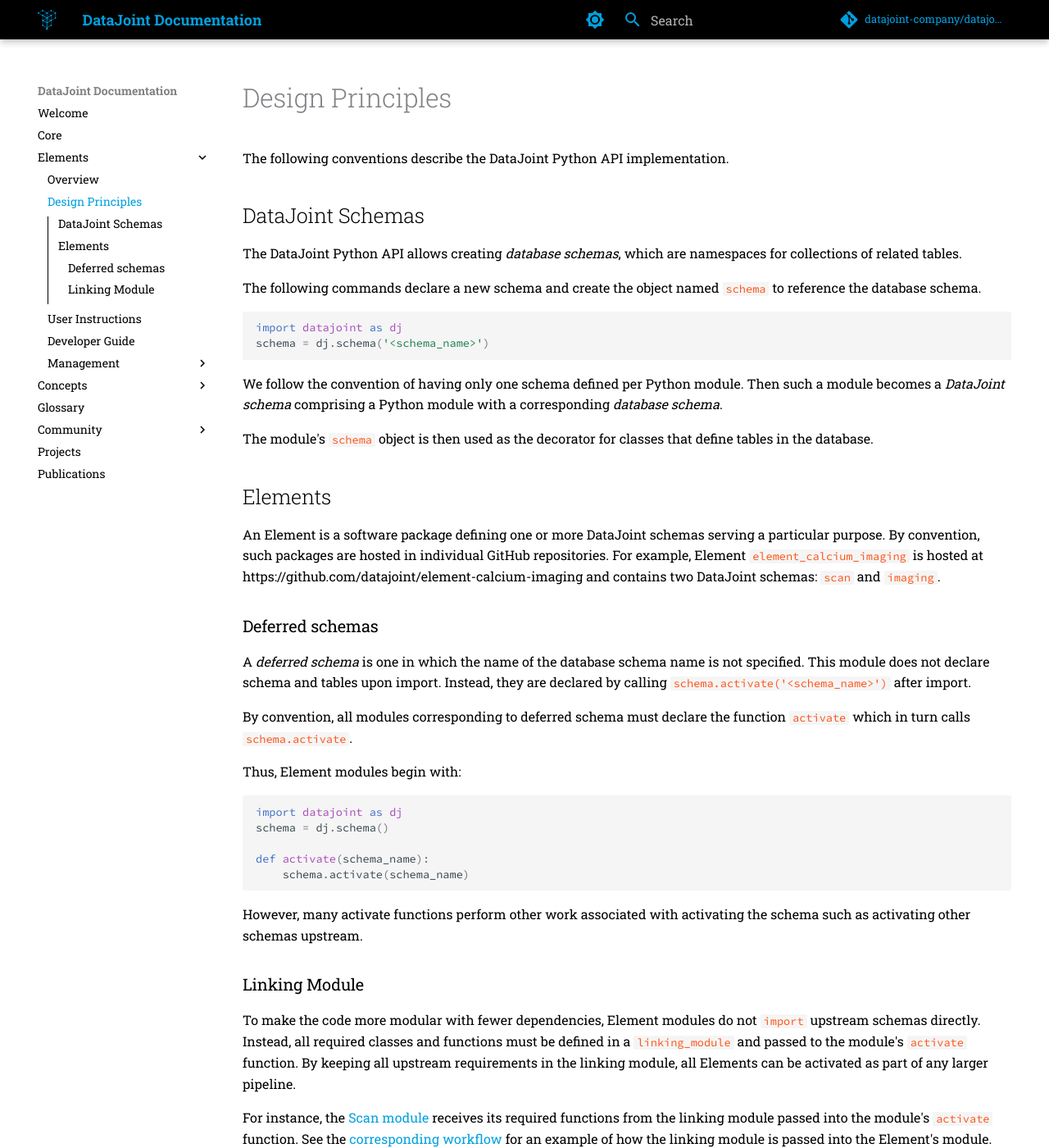
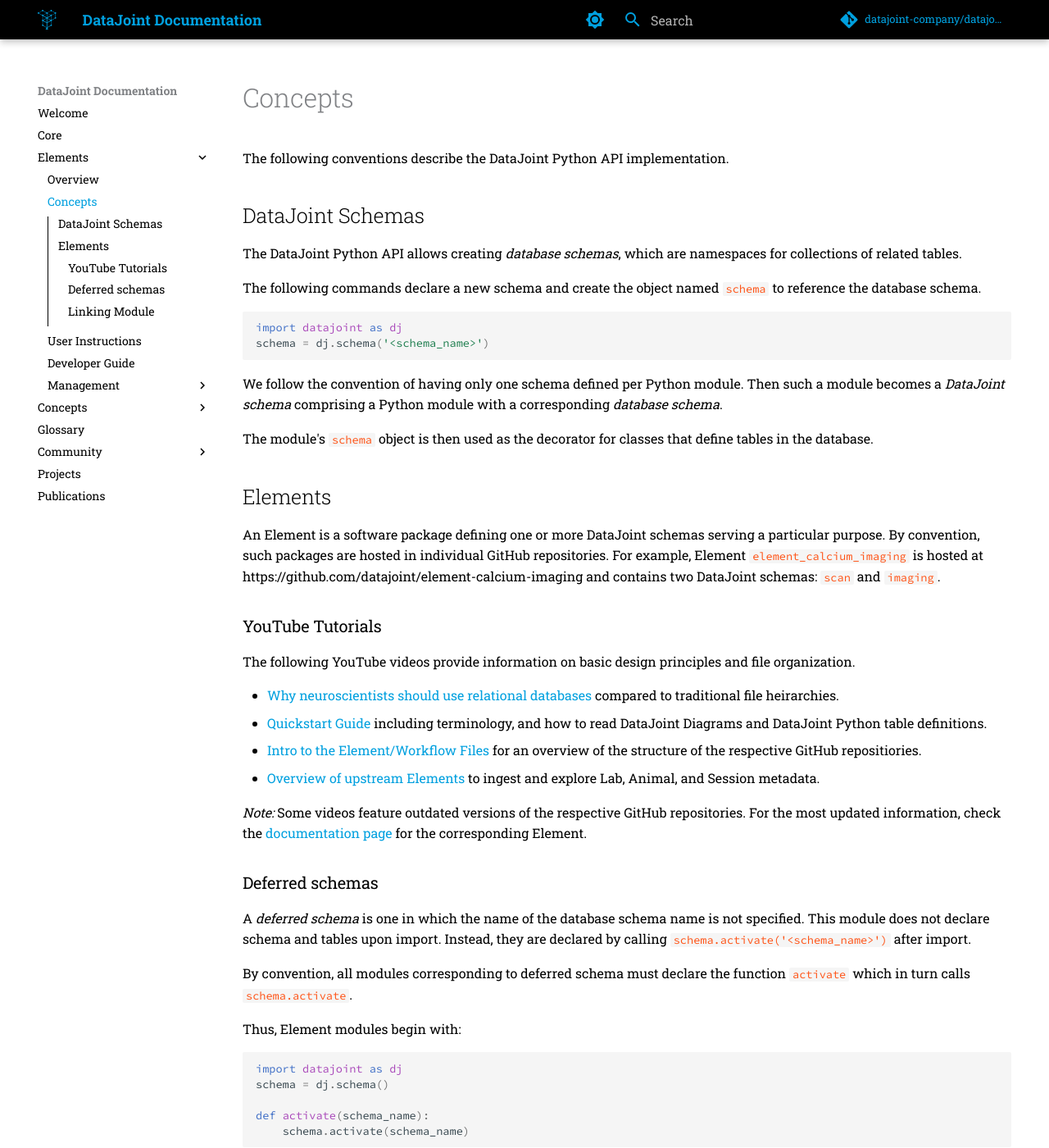
Before and after one commit to datajoint/datajoint-docs, an MkDocs documentation site: the page built from src/elements/concepts.md, in a window 1280 px wide and 1400 px high. Shown: the whole window at 82% size. Built offline with MkDocs 1.6.1 and Material for MkDocs 9.7.7, drawn with Linux system fonts in a browser that asks for light colours; comment, search, counter and statistics services are not loaded.

Commit message:
Add youtube links. DesignPrinciples -> Concepts

```diff
--- a/mkdocs.yaml
+++ b/mkdocs.yaml
@@ -8,7 +8,7 @@
   - Core: core.md
   - Elements:
     - Overview: elements/index.md
-    - Design Principles: elements/design-principles.md
+    - Concepts: elements/concepts.md
     - User Instructions: elements/user-instructions.md
     - Developer Guide: elements/developer-instructions.md
     - Management:
--- a/src/elements/design-principles.md
+++ b/src/elements/concepts.md
@@ -1,4 +1,4 @@
-# Design Principles
+# Concepts
 
 The following conventions describe the DataJoint Python API implementation.
 
@@ -24,6 +24,24 @@
 By convention, such packages are hosted in individual GitHub repositories.
 For example, Element `element_calcium_imaging` is hosted at https://github.com/datajoint/element-calcium-imaging
 and contains two DataJoint schemas: `scan` and `imaging`.
+
+### YouTube Tutorials
+
+The following YouTube videos provide information on basic design principles and file organization.
+
+- [Why neuroscientists should use relational databases](https://www.youtube.com/watch?v=q-PMUSC5P5o)
+  compared to traditional file heirarchies.
+- [Quickstart Guide](https://www.youtube.com/watch?v=5R-qnz37BKU) including
+  terminology, and how to read DataJoint Diagrams and DataJoint Python table
+  definitions.
+- [Intro to the Element/Workflow Files](https://www.youtube.com/watch?v=tat9MSjkH_U)
+  for an overview of the structure of the respective GitHub repositiories.
+- [Overview of upstream Elements](https://www.youtube.com/watch?v=NRqpKNoHEY0) to
+  ingest and explore Lab, Animal, and Session metadata.
+
+*Note:* Some videos feature outdated versions of the respective GitHub
+repositories. For the most updated information, check the
+[documentation page](datajoint.com/docs/elements) for the corresponding Element.
 
 ### Deferred schemas
 
```
